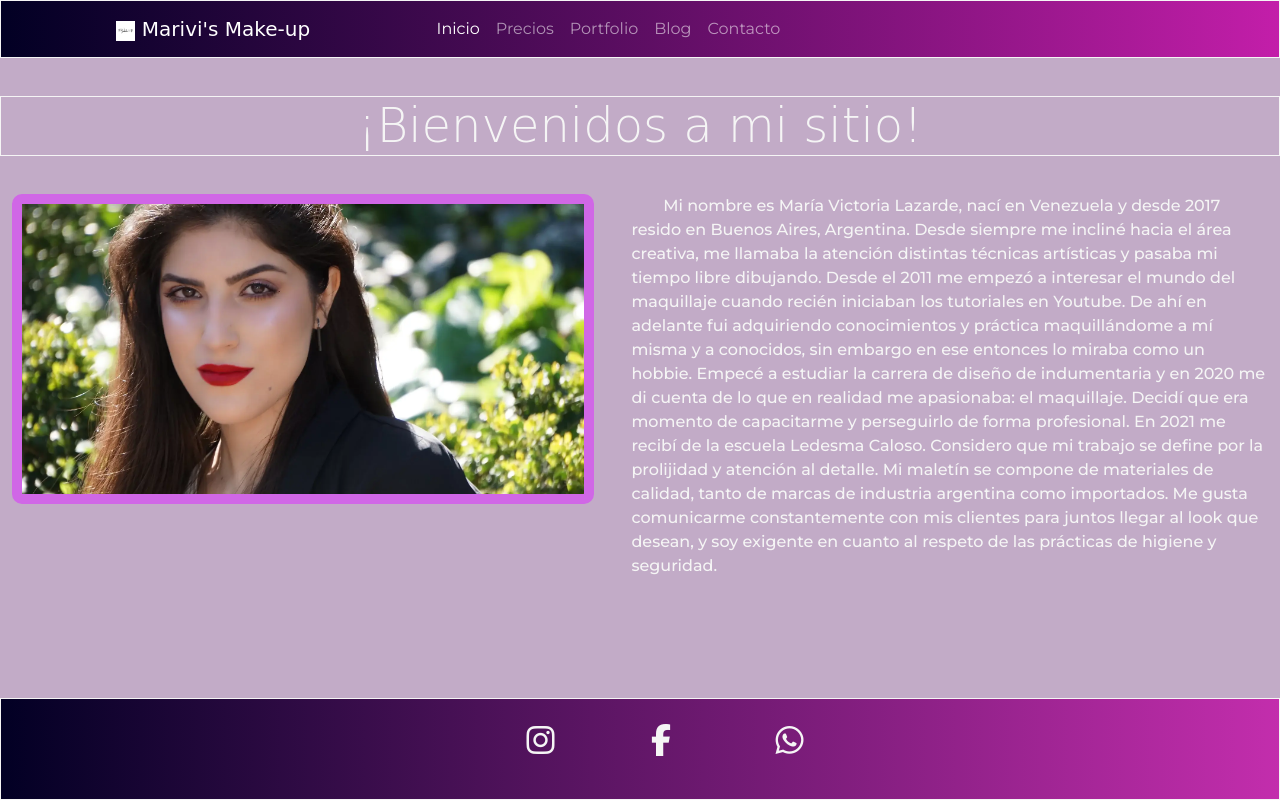
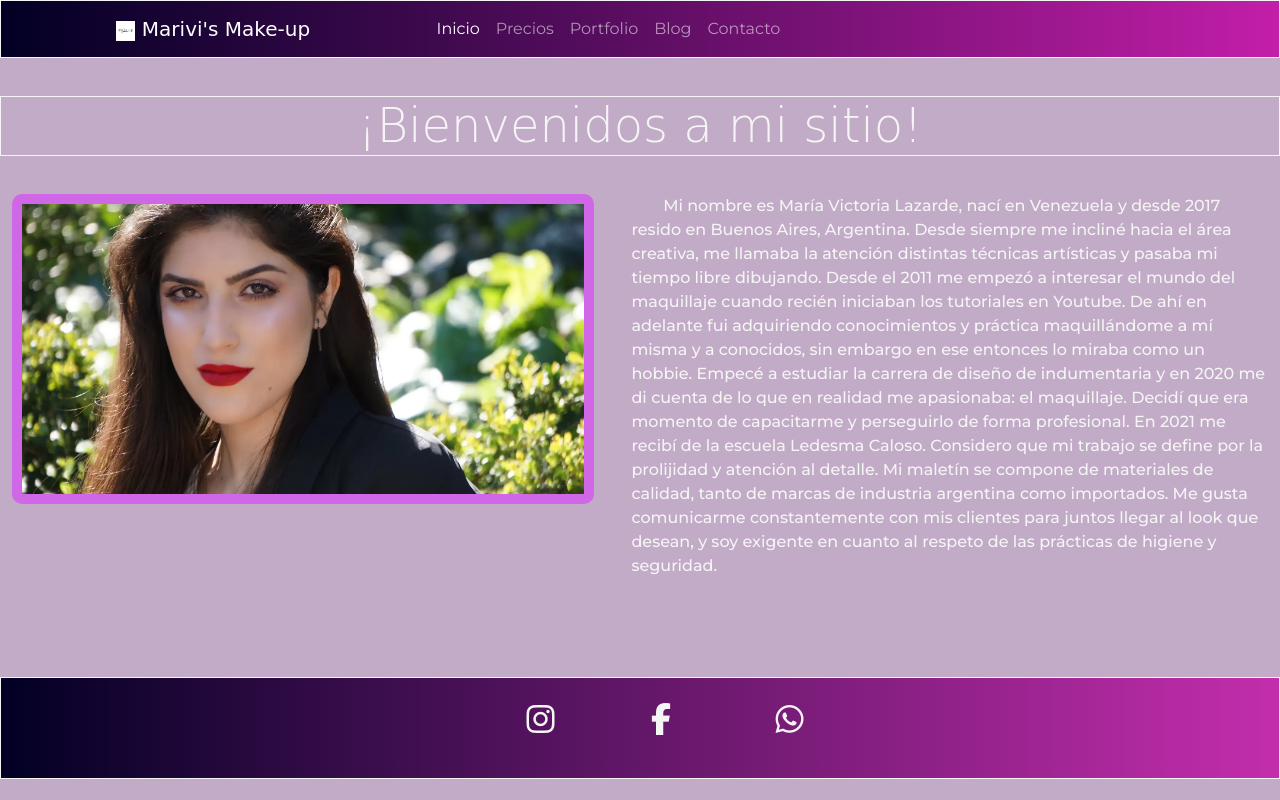
Before and after one commit to alvifernandez95/marivisMakeupLandingPage, a website: page index.html in a window 1280 px wide. Drawn offline with nearby package versions, Linux system fonts and the light colour scheme; a web font is replaced by a local one.

Commit message:
Solucione un problema con el footer en la pagina blog.

```diff
--- a/scss/paginas/_footer.scss
+++ b/scss/paginas/_footer.scss
@@ -4,9 +4,9 @@ footer{
     text-align: center;
     background: map-get($colores , mainGradient );
     color: map-get($colores , fontColor );
-    /*margin-bottom: 3%;
-    margin-top: 5%;*/
-    margin-top: auto;
+    /*margin-bottom: 3%;*/
+    margin-top: 5%;
+
 }
 
 .contenedorFlexFooter{
```
Also changed, not shown: css/main.css.
